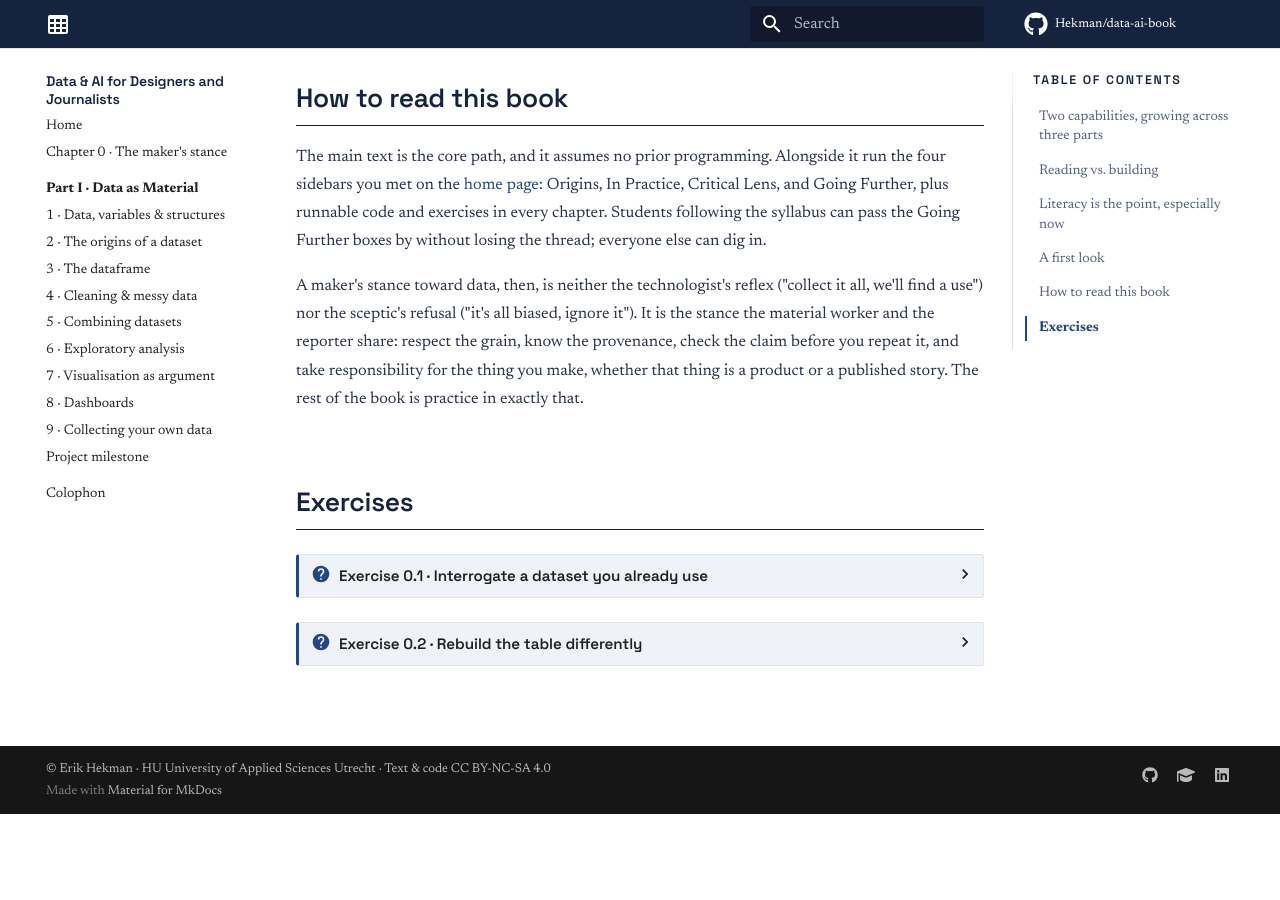
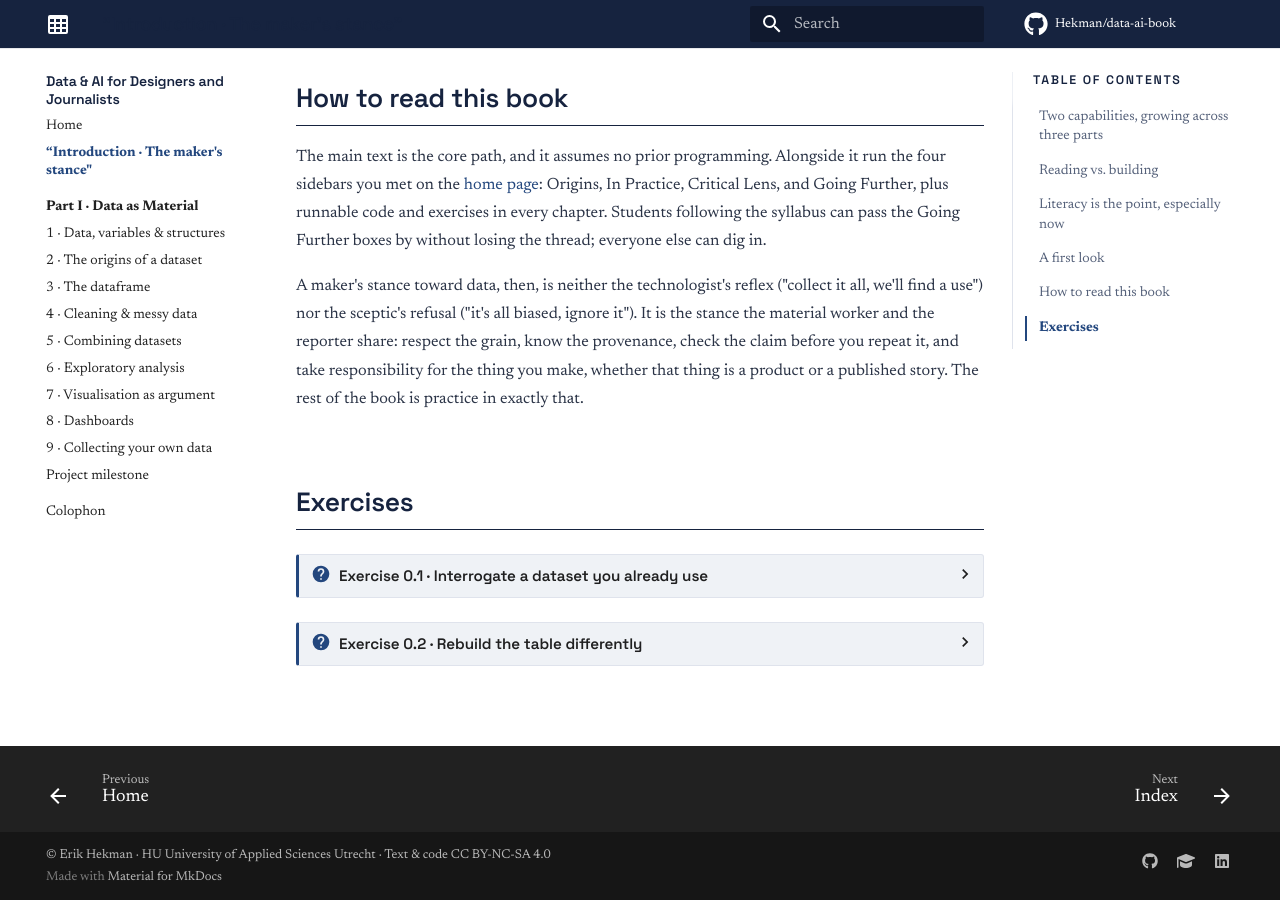
Before and after one commit to Hekman/data-ai-book, an MkDocs documentation site: the page built from docs/introduction.md, in a window 1280 px wide and 900 px high, scrolled down 4806 px. Built offline with MkDocs 1.6.1 and Material for MkDocs 9.7.7, drawn with Linux system fonts in a browser that asks for light colours; comment, search, counter and statistics services are not loaded; before the commit the page ends 5620 px from its top, so only the background shows below that.

Commit message:
Update mkdocs.yml

```diff
--- a/mkdocs.yml
+++ b/mkdocs.yml
@@ -87,7 +87,7 @@ plugins:
 
 nav:
   - Home: index.md
-  - "Chapter 0 · The maker's stance": chapter-0.md
+  - “Introduction · The maker's stance": introduction.md
   - "Part I · Data as Material":
       - part-i/index.md
       - "1 · Data, variables & structures": part-i/chapter-1.md
```
